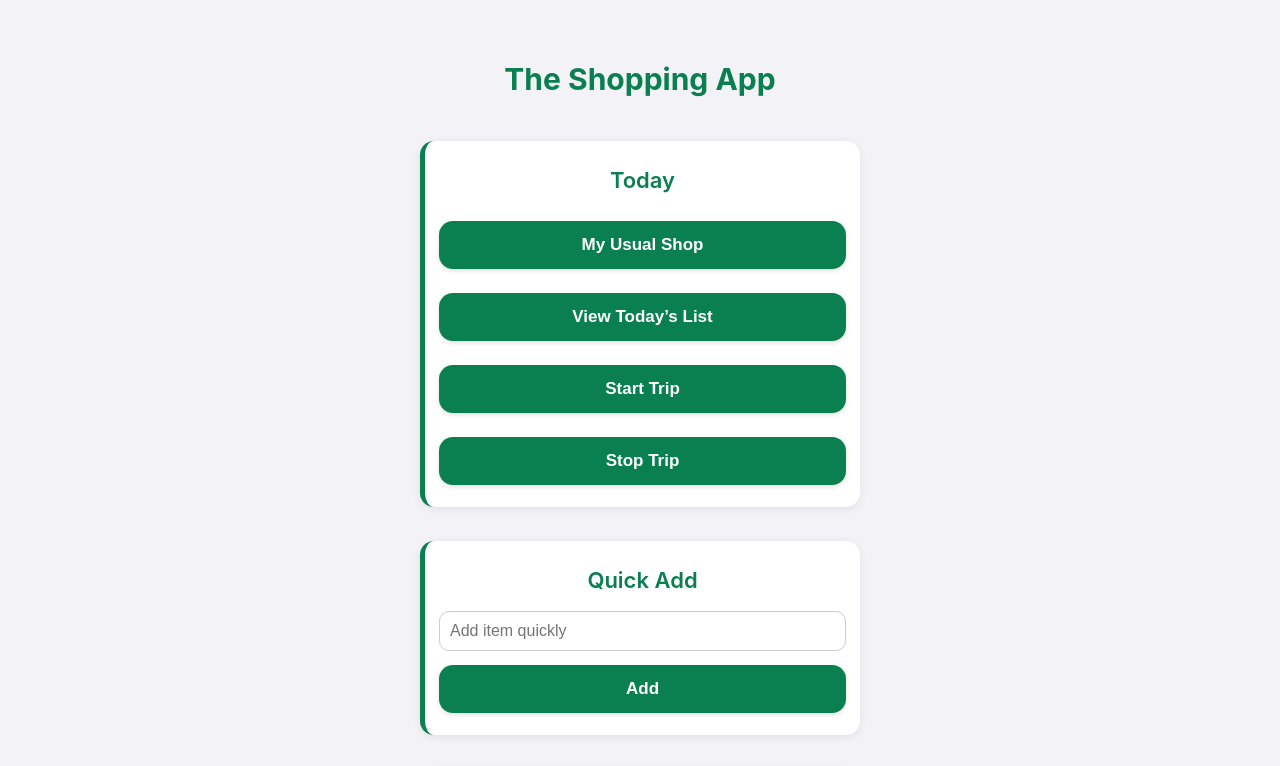
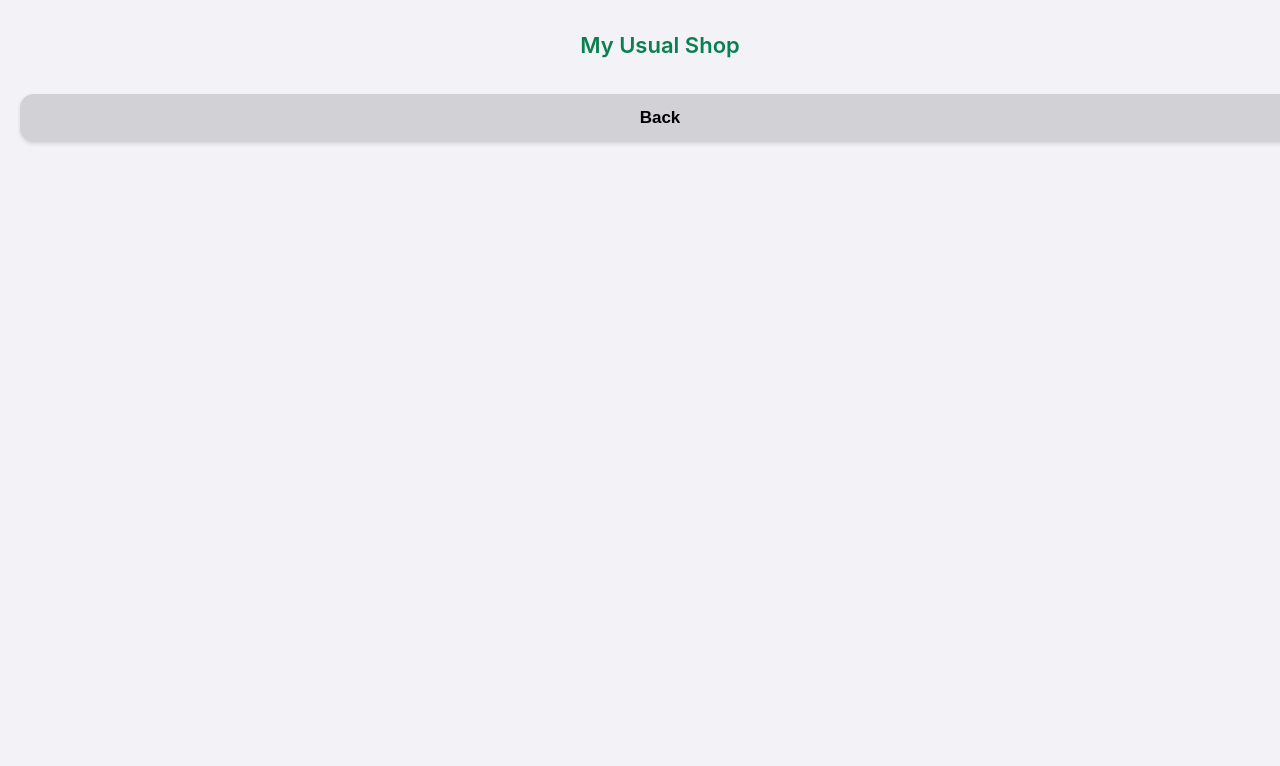
Before and after one commit to Stuart-MnM/Shopping, a plain HTML site: page index.html in a window 1280 px wide. Shown: the top 766 px of the page. Drawn offline with Linux system fonts and the light colour scheme.

Commit message:
Add files via upload

```diff
--- a/style.css
+++ b/style.css
@@ -12,17 +12,23 @@
   padding: 16px;
 }
 
-/* --- Screens --- */
+/* --- Full-page screen layout --- */
 .screen {
-  display: none;
+  display: none;          /* Hidden by default */
+  position: fixed;        /* Lock to the viewport */
+  top: 0;
+  left: 0;
+  width: 100%;
+  height: 100vh;          /* Full screen height */
+  overflow-y: auto;       /* Scroll if content is long */
+  background: #f2f2f7;    /* Same background as body */
+  padding: 20px;          /* Space around content */
 }
 
 .screen.active {
-  display: flex;              /* This is the fix */
-  flex-direction: column;     /* Stack content top-to-bottom */
-  min-height: 100vh;          /* Fill the screen height */
-  padding: 20px;              /* Add breathing room */
+  display: block;         /* Show only the active screen */
 }
+
 
 
 @keyframes fadeIn {
```
